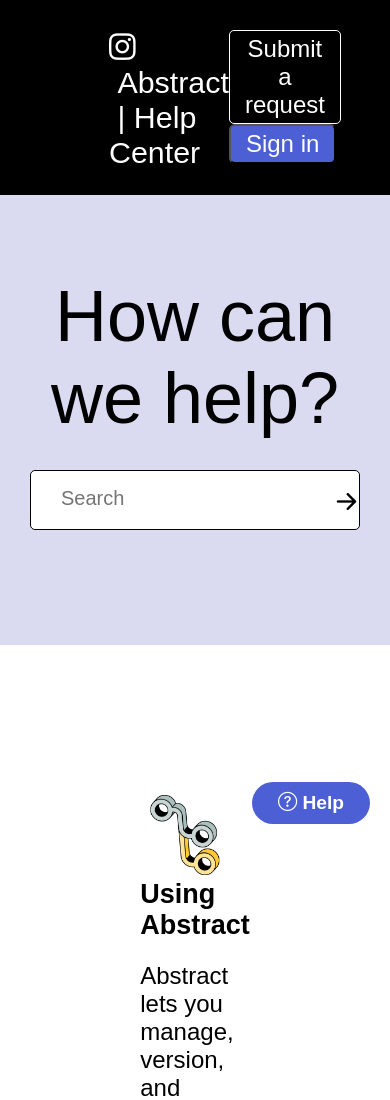
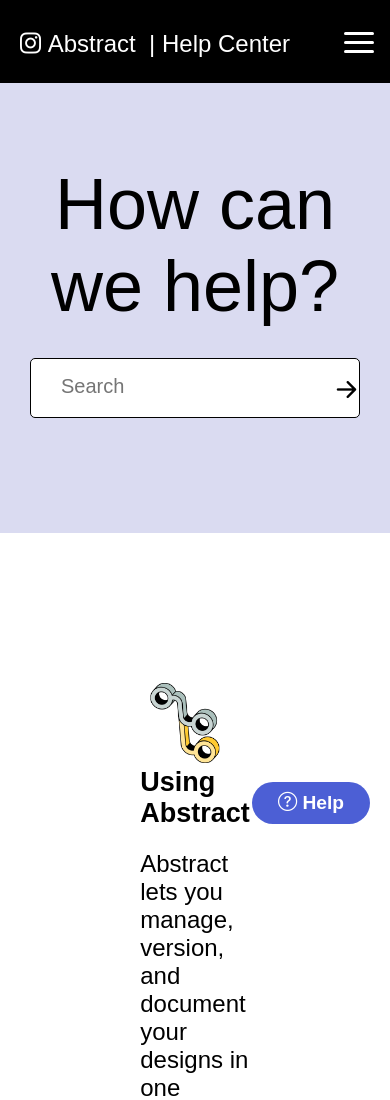
Before and after one commit to kalidasan8/Abstract_recreated_website, a plain HTML site: page index.html in a window 390 px wide. Shown: the top 1100 px of the page. Drawn offline with nearby package versions, Linux system fonts and the light colour scheme.

Commit message:
Update style.css

```diff
--- a/css/style.css
+++ b/css/style.css
@@ -1,4 +1,4 @@
-*{
+  *{
     margin: 0;
     padding: 0;
     box-sizing: border-box;
@@ -7,11 +7,7 @@
 }
 
 
-header{
 
-    background-color: #000;
-    padding: 0px 30px;
-}
 
 .main-container{
     display: flex;
@@ -19,6 +15,10 @@
     padding: 30px 79px 25px 79px;
     font-size: 1.9rem;
     font-weight: 200;
+    background-color: #000;
+
+
+
 
 }
 
@@ -48,6 +48,13 @@
     border-radius: 5px;
     padding: 4px 15px;
     cursor: pointer;
+    margin-right: 10px;
+
+}
+
+.button{
+    display: flex;
+
 }
 
 .bttwo{
@@ -62,6 +69,25 @@
     background-color: #fff;
     color: #000;
     transition: 0.2s;
+}
+
+.toggle-button{
+    position: absolute;
+    top: 2rem;
+    right: 1rem;
+    display: none;
+    flex-direction: column;
+    justify-content: space-between;
+    width: 30px;
+    height: 21px;
+
+}
+
+.toggle-button .bar{
+    height: 3px;
+    width: 100%;
+    background-color: #fff;
+    border-radius: 10px;
 }
 
 
@@ -284,6 +310,31 @@
         font-size: 39px;
 
 }
+.main-container {
+    padding: 30px 79px 25px 20px;
+    font-size: 1.5rem;
+    flex-direction: column;
+    align-items: flex-start;
+}
 
+.toggle-button{
+    display: flex;
+}
+
+.button{
+  display: none;
+  width: 100%;
+  flex-direction: column;
+  justify-content: center;
 
 }
+
+.btone{
+    margin-top: 10px;
+    margin-bottom: 10px;
+}
+.button.active{
+    display: flex;
+}
+
+}
```
